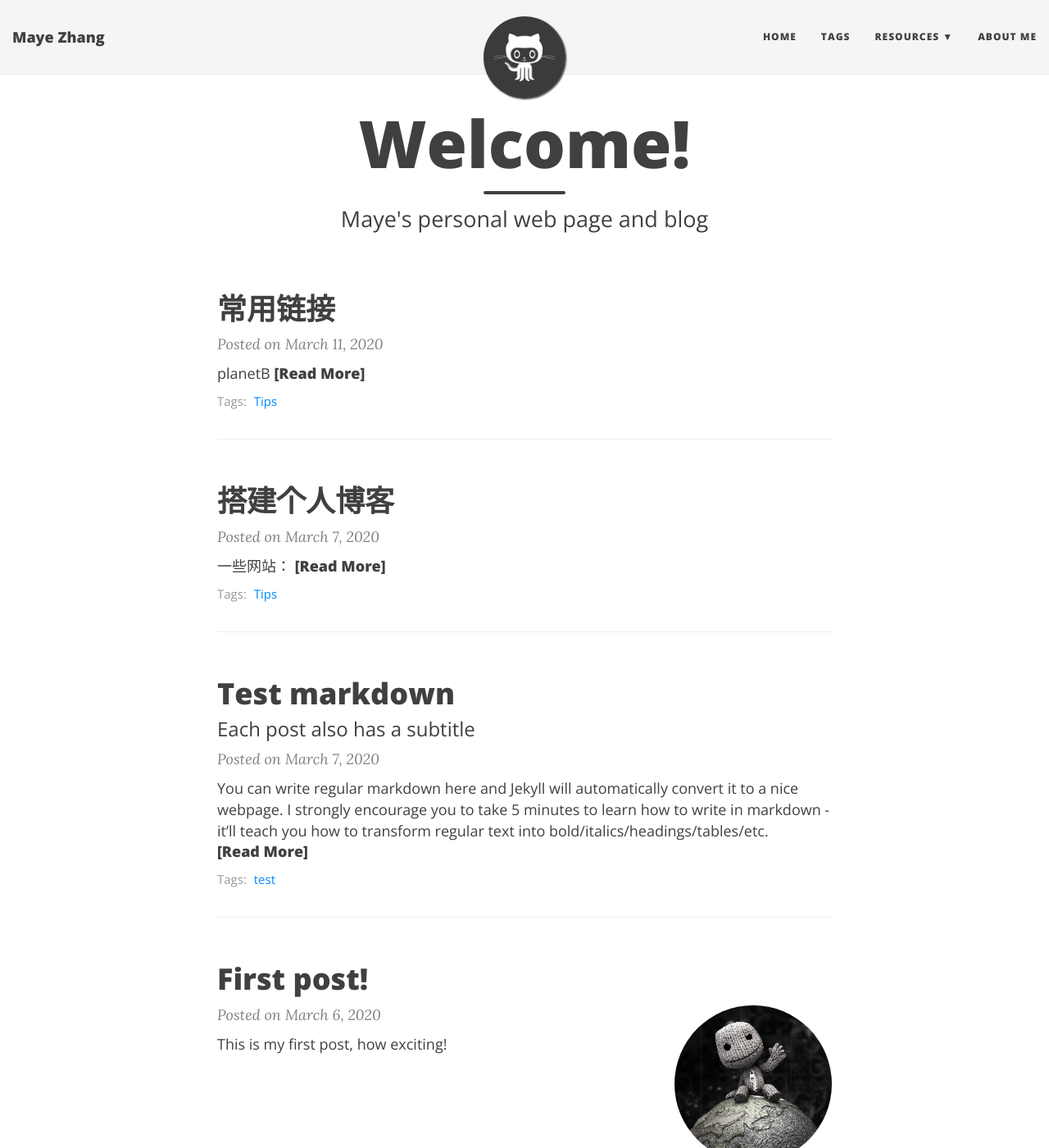
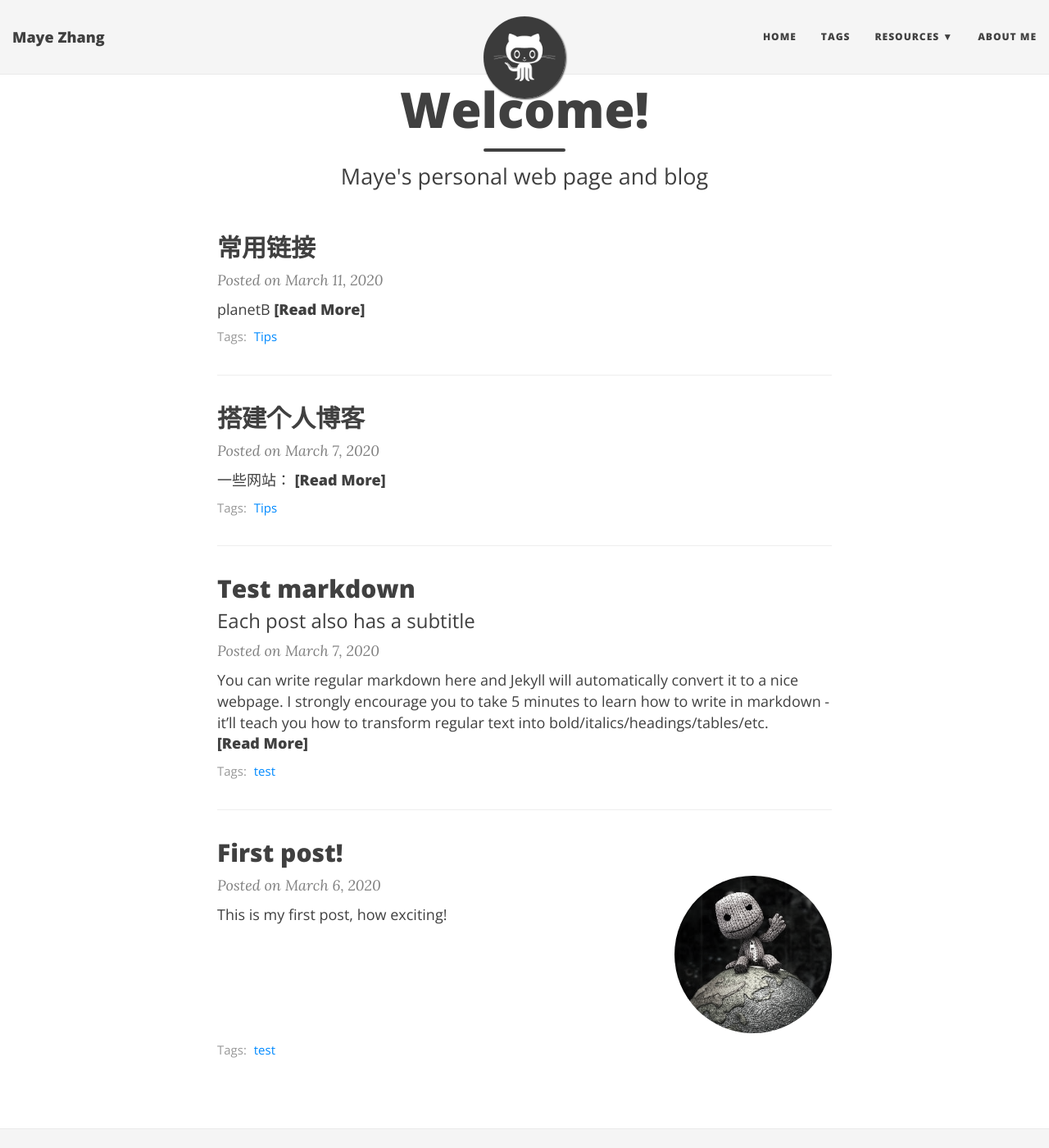
Before and after one commit to MayeZhang/MayeZhang.github.io, a Jekyll site: the page built from index.html, in a window 1280 px wide and 1400 px high. Shown: the whole window at 82% size. Built offline with Jekyll 4.4.1, drawn with Linux system fonts in a browser that asks for light colours; nearby versions of some CDN libraries; the list of posts is cut into pages by our own code.

Commit message:
Update main.css

```diff
--- a/css/main.css
+++ b/css/main.css
@@ -19,7 +19,7 @@ body {
 }
 p {
   line-height: 1.5;
-  margin: 30px 0;
+  margin: 20px 0;
 }
 h1,h2,h3,h4,h5,h6 {
   font-family: 'Open Sans', 'Helvetica Neue', Helvetica, Arial, sans-serif;
@@ -334,7 +334,7 @@ footer .theme-by {
   color: {{ site.hover-col }};
 }
 
-.post-preview .post- {
+.post-preview .post-title {
   font-size: 30px;
   margin-top: 0;
 }
@@ -381,7 +381,7 @@ footer .theme-by {
 
 @media only screen and (min-width: 768px) {
   .post-preview .post-title {
-    font-size: 36px;
+    font-size: 30px;
   }
 }
 
@@ -433,7 +433,7 @@ footer .theme-by {
 /* --- Post and page headers --- */
 
 .intro-header {
-  margin: 80px 0 20px;
+  margin: 60px 0 20px;
   position: relative;
 }
 .intro-header.big-img {
@@ -470,7 +470,7 @@ footer .theme-by {
 }
 .intro-header .page-heading h1 {
   margin-top: 0;
-  font-size: 50px;
+  font-size: 40px;
 }
 .intro-header .post-heading h1 {
   margin-top: 0;
@@ -513,17 +513,17 @@ footer .theme-by {
 }
 @media only screen and (min-width: 768px) {
   .intro-header {
-    margin-top: 130px;
+    margin-top: 100px;
   }
   .intro-header.big-img {
-    margin-top: 91px; /* Full navbar is small navbar + 20px padding on each side when expanded */
+    margin-top: 121px; /* Full navbar is small navbar + 20px padding on each side when expanded */
   }
   .intro-header.big-img .page-heading,
   .intro-header.big-img .post-heading {
-    padding: 150px 0;
+    padding: 70px 0;
   }
   .intro-header .page-heading h1 {
-    font-size: 80px;
+    font-size: 60px;
   }
   .intro-header .post-heading h1 {
     font-size: 50px;
```
